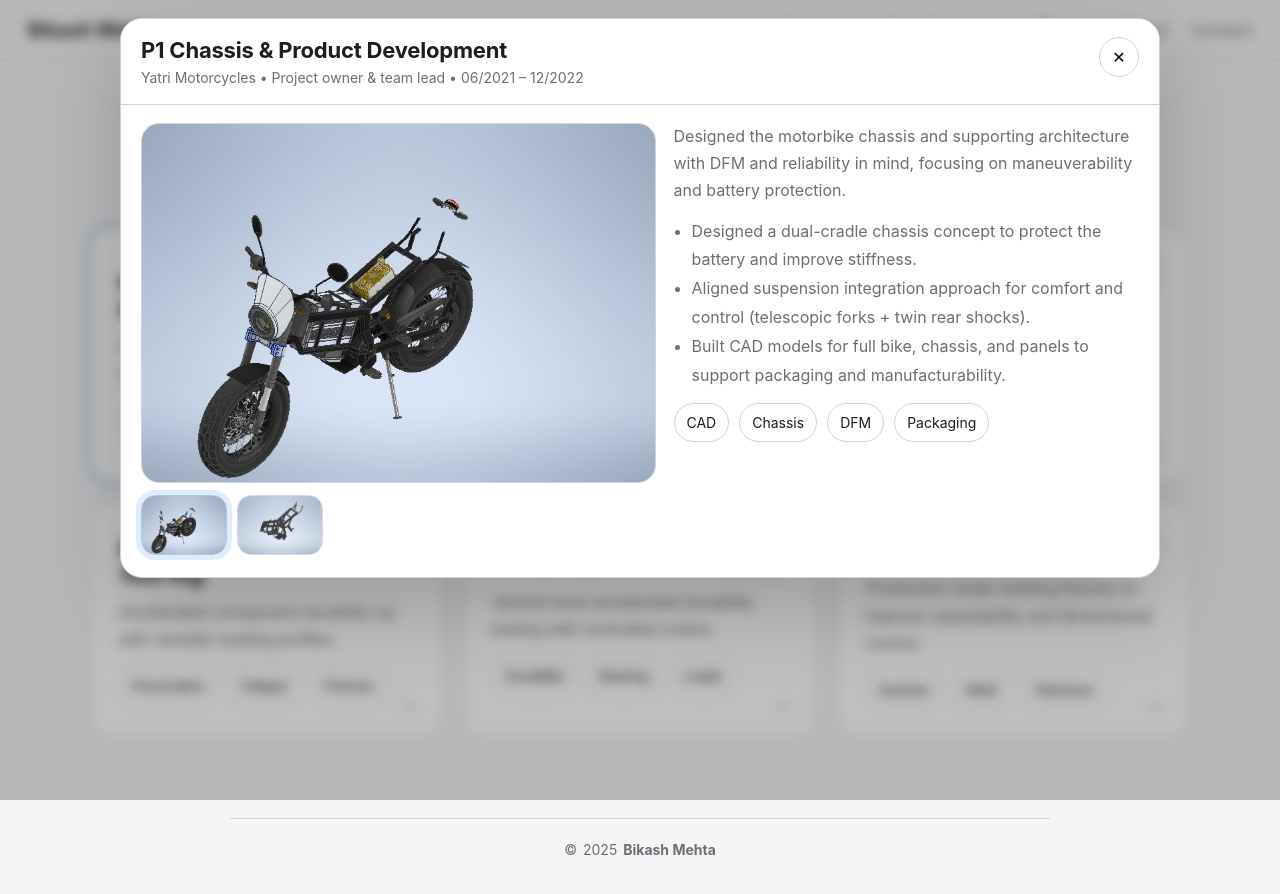
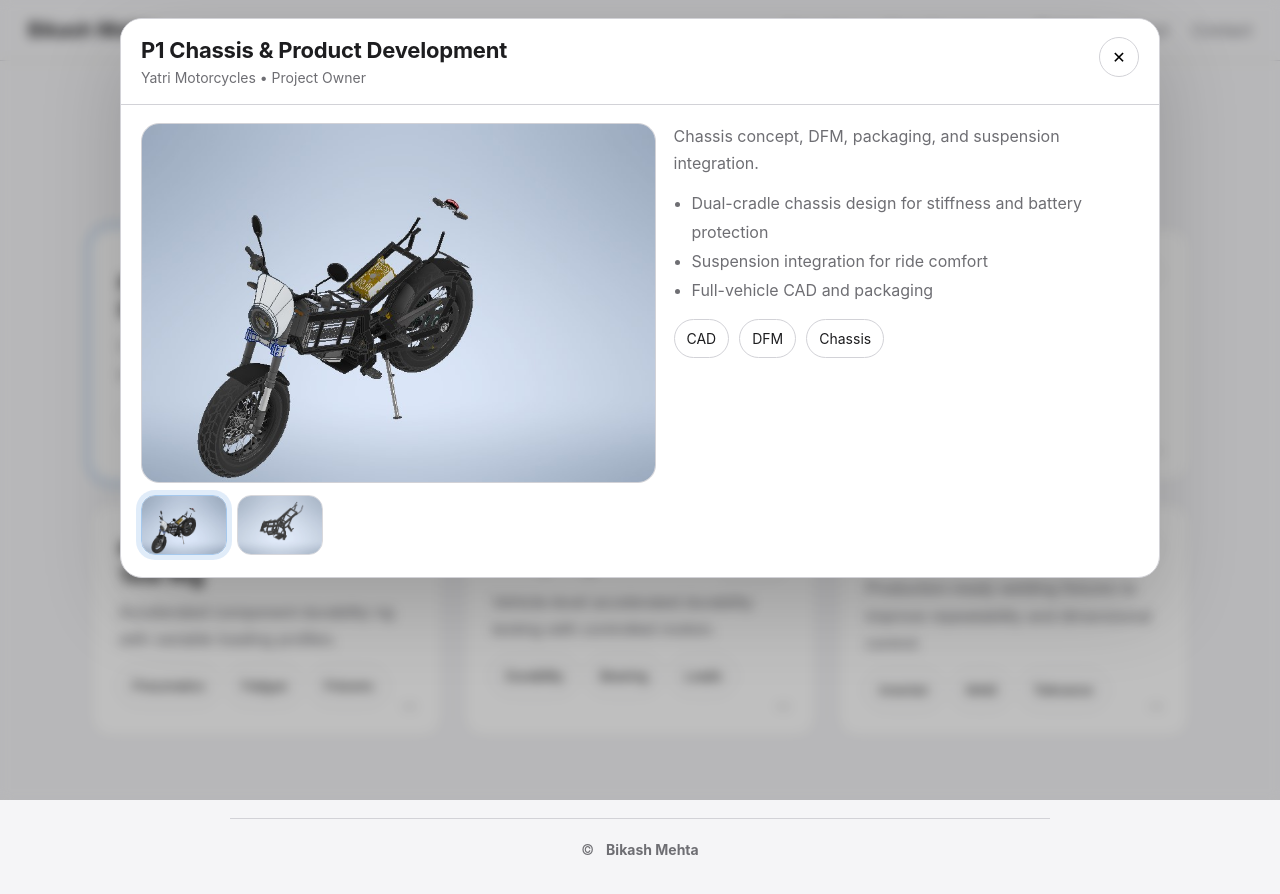
Before and after one commit to Bikashmehta/portfolio-website, a plain HTML site: page projects/index.html in a window 1280 px wide. Both pictures are taken after a click on the button 266 px from the left and 354 px from the top of the page. Drawn offline with Linux system fonts and the light colour scheme.

Commit message:
Updated projects page

```diff
--- a/projects/index.html
+++ b/projects/index.html
@@ -5,7 +5,7 @@
   <meta name="viewport" content="width=device-width,initial-scale=1" />
   <title>Projects • Bikash Mehta</title>
 
-  <link rel="stylesheet" href="/style.css?v=" />
+  <link rel="stylesheet" href="/style.css?v=13" />
 </head>
 
 <body>
--- a/script.js
+++ b/script.js
@@ -1,40 +1,6 @@
-// Auto-update year in footer
 document.addEventListener("DOMContentLoaded", () => {
-  const year = document.getElementById("year");
-  if (year) year.textContent = new Date().getFullYear();
-});
-
-// Contact form: mailto fallback (no backend required)
-function mailtoFallback(e) {
-  e.preventDefault();
-
-  const name = document.getElementById("name")?.value?.trim() || "";
-  const email = document.getElementById("email")?.value?.trim() || "";
-  const msg = document.getElementById("msg")?.value?.trim() || "";
-
-  const sent = document.getElementById("sent");
-  if (sent) sent.textContent = "Opening your email app…";
-
-  // ✅ CHANGE THIS to your real email
-  const to = "bimehta@tesla.com";
-
-  const subject = encodeURIComponent(`Portfolio message from ${name || "Visitor"}`);
-  const body = encodeURIComponent(`Name: ${name}\nEmail: ${email}\n\nMessage:\n${msg}\n`);
-
-  window.location.href = `mailto:${to}?subject=${subject}&body=${body}`;
-
-  setTimeout(() => {
-    if (e.target && typeof e.target.reset === "function") e.target.reset();
-    if (sent) sent.textContent = "Draft created — hit send in your email app.";
-  }, 700);
-
-  return false;
-}
-
-// ===== Projects modal (ONLY ONE COPY) =====
-(() => {
   const modal = document.getElementById("projectModal");
-  if (!modal) return;
+  if (!modal) return; // not on projects page
 
   const titleEl = document.getElementById("modalTitle");
   const metaEl = document.getElementById("modalMeta");
@@ -47,80 +13,34 @@ function mailtoFallback(e) {
   const data = {
     p1: {
       title: "P1 Chassis & Product Development",
-      meta: "Yatri Motorcycles • Project owner & team lead • 06/2021 – 12/2022",
-      desc: "Designed the motorbike chassis and supporting architecture with DFM and reliability in mind, focusing on maneuverability and battery protection.",
+      meta: "Yatri Motorcycles • Project Owner",
+      desc: "Chassis concept, DFM, packaging, and suspension integration.",
       bullets: [
-        "Designed a dual-cradle chassis concept to protect the battery and improve stiffness.",
-        "Aligned suspension integration approach for comfort and control (telescopic forks + twin rear shocks).",
-        "Built CAD models for full bike, chassis, and panels to support packaging and manufacturability."
+        "Dual-cradle chassis design for stiffness and battery protection",
+        "Suspension integration for ride comfort",
+        "Full-vehicle CAD and packaging"
       ],
-      tags: ["CAD", "Chassis", "DFM", "Packaging"],
-      images: ["/assets/images/projects/p1-bike.jpg", "/assets/images/projects/p1-chassis.jpg"]
+      tags: ["CAD", "DFM", "Chassis"],
+      images: [
+        "/assets/images/projects/p1-bike.jpg",
+        "/assets/images/projects/p1-chassis.jpg"
+      ]
     },
 
     rlda: {
       title: "Road Load Data Acquisition (RLDA)",
-      meta: "Yatri Motorcycles • Project owner & team lead • 06/2022 – 04/2023",
-      desc: "Durability program to collect and process road data, correlate to CAE, and validate durability performance using sensors and controlled testing.",
+      meta: "Durability Testing",
+      desc: "Road data acquisition and CAE correlation.",
       bullets: [
-        "Instrumented vehicle with strain gauges, accelerometers, and LVDTs for correlation runs.",
-        "Ran controlled tests before road testing; then collected real-road damage data.",
-        "Processed and filtered acquired data to fine-tune MBD/FEA models; achieved >90% correlation in initial trials."
+        "Vehicle instrumentation with strain & accelerometers",
+        "Controlled and real-world testing",
+        "Durability correlation"
       ],
-      tags: ["Durability", "Correlation", "Sensors", "Data Processing"],
-      images: ["/assets/images/projects/rlda-daq.jpg", "/assets/images/projects/rlda-bump.jpg"]
-    },
-
-    daq: {
-      title: "Data Acquisition System (DAQ)",
-      meta: "Yatri Motorcycles • Project owner • 06/2021 – 02/2023",
-      desc: "Built a high-speed, low-noise DAQ workflow to acquire multi-channel analog signals for durability testing and validation.",
-      bullets: [
-        "Targeted high-speed acquisition and low-noise analog capture.",
-        "Selected ADC + microcontroller and implemented SD logging.",
-        "Validated multi-channel data capture for sensors."
-      ],
-      tags: ["DAQ", "ADC", "Signal", "Embedded"],
-      images: ["/assets/images/projects/daq-board.jpg"]
-    },
-
-    fatigue: {
-      title: "Pneumatic Fatigue Test Rig",
-      meta: "Yatri Motorcycles • Project owner & team lead • 12/2020 – 12/2021",
-      desc: "Designed and developed a pneumatic fatigue rig for accelerated component-level durability testing with variable profiles.",
-      bullets: [
-        "Created fatigue criteria and rig design from scratch.",
-        "Enabled accelerated tests for frame/swingarm/components.",
-        "Improved throughput with variable cycle profiles."
-      ],
-      tags: ["Fatigue", "Pneumatics", "Fixtures", "Durability"],
-      images: ["/assets/images/projects/fatigue-rig.jpg"]
-    },
-
-    bump: {
-      title: "Bump Rig",
-      meta: "Yatri Motorcycles • Project owner & team lead • 02/2021 – 06/2022",
-      desc: "Vehicle-level accelerated durability testing rig designed to allow free motion while controlling loads.",
-      bullets: [
-        "Allowed longitudinal and vertical translation motion.",
-        "Handled side loads using bearings and liners.",
-        "Configured weighted loading to simulate real use."
-      ],
-      tags: ["Rig Design", "Durability", "Loads", "Mechanisms"],
-      images: ["/assets/images/projects/bump-rig.jpg"]
-    },
-
-    fixture: {
-      title: "Jigs & Fixtures",
-      meta: "Yatri Motorcycles • Project owner & team lead • 08/2021 – 05/2022",
-      desc: "Production-ready welding fixtures to improve repeatability and manufacturing quality for chassis builds.",
-      bullets: [
-        "Designed fixtures from requirements (repeatability first).",
-        "Designed in Autodesk Inventor; fixtures manufactured in-house.",
-        "Achieved ±1 mm tolerance on welded chassis with rotatable weld table."
-      ],
-      tags: ["Fixtures", "Welding", "Inventor", "Tolerance"],
-      images: ["/assets/images/projects/fixture.jpg"]
+      tags: ["Durability", "Sensors", "Data"],
+      images: [
+        "/assets/images/projects/rlda-daq.jpg",
+        "/assets/images/projects/rlda-bump.jpg"
+      ]
     }
   };
 
@@ -133,37 +53,33 @@ function mailtoFallback(e) {
     descEl.textContent = p.desc;
 
     listEl.innerHTML = "";
-    p.bullets.forEach((b) => {
+    p.bullets.forEach(text => {
       const li = document.createElement("li");
-      li.textContent = b;
+      li.textContent = text;
       listEl.appendChild(li);
     });
 
     tagsEl.innerHTML = "";
-    p.tags.forEach((t) => {
+    p.tags.forEach(tag => {
       const span = document.createElement("span");
       span.className = "chip";
-      span.textContent = t;
+      span.textContent = tag;
       tagsEl.appendChild(span);
     });
 
-    const imgs = p.images || [];
-    heroImg.src = imgs[0] || "";
-    heroImg.alt = p.title;
+    heroImg.src = p.images[0];
+    thumbs.innerHTML = "";
 
-    thumbs.innerHTML = "";
-    imgs.forEach((src, i) => {
-      const im = document.createElement("img");
-      im.className = "modal-thumb" + (i === 0 ? " is-active" : "");
-      im.src = src;
-      im.alt = p.title + " image " + (i + 1);
-      im.loading = "lazy";
-      im.addEventListener("click", () => {
+    p.images.forEach((src, i) => {
+      const img = document.createElement("img");
+      img.src = src;
+      img.className = "modal-thumb" + (i === 0 ? " is-active" : "");
+      img.addEventListener("click", () => {
         heroImg.src = src;
-        [...thumbs.querySelectorAll(".modal-thumb")].forEach((x) => x.classList.remove("is-active"));
-        im.classList.add("is-active");
+        [...thumbs.children].forEach(t => t.classList.remove("is-active"));
+        img.classList.add("is-active");
       });
-      thumbs.appendChild(im);
+      thumbs.appendChild(img);
     });
 
     modal.classList.add("is-open");
@@ -177,15 +93,15 @@ function mailtoFallback(e) {
     document.body.style.overflow = "";
   }
 
-  document.querySelectorAll("[data-project]").forEach((btn) => {
-    btn.addEventListener("click", () => openModal(btn.dataset.project));
+  document.querySelectorAll("[data-project]").forEach(card => {
+    card.addEventListener("click", () => openModal(card.dataset.project));
   });
 
-  modal.addEventListener("click", (e) => {
-    if (e.target && e.target.dataset && e.target.dataset.close) closeModal();
+  modal.addEventListener("click", e => {
+    if (e.target.dataset.close) closeModal();
   });
 
-  document.addEventListener("keydown", (e) => {
-    if (e.key === "Escape" && modal.classList.contains("is-open")) closeModal();
+  document.addEventListener("keydown", e => {
+    if (e.key === "Escape") closeModal();
   });
-})();
+});
```
